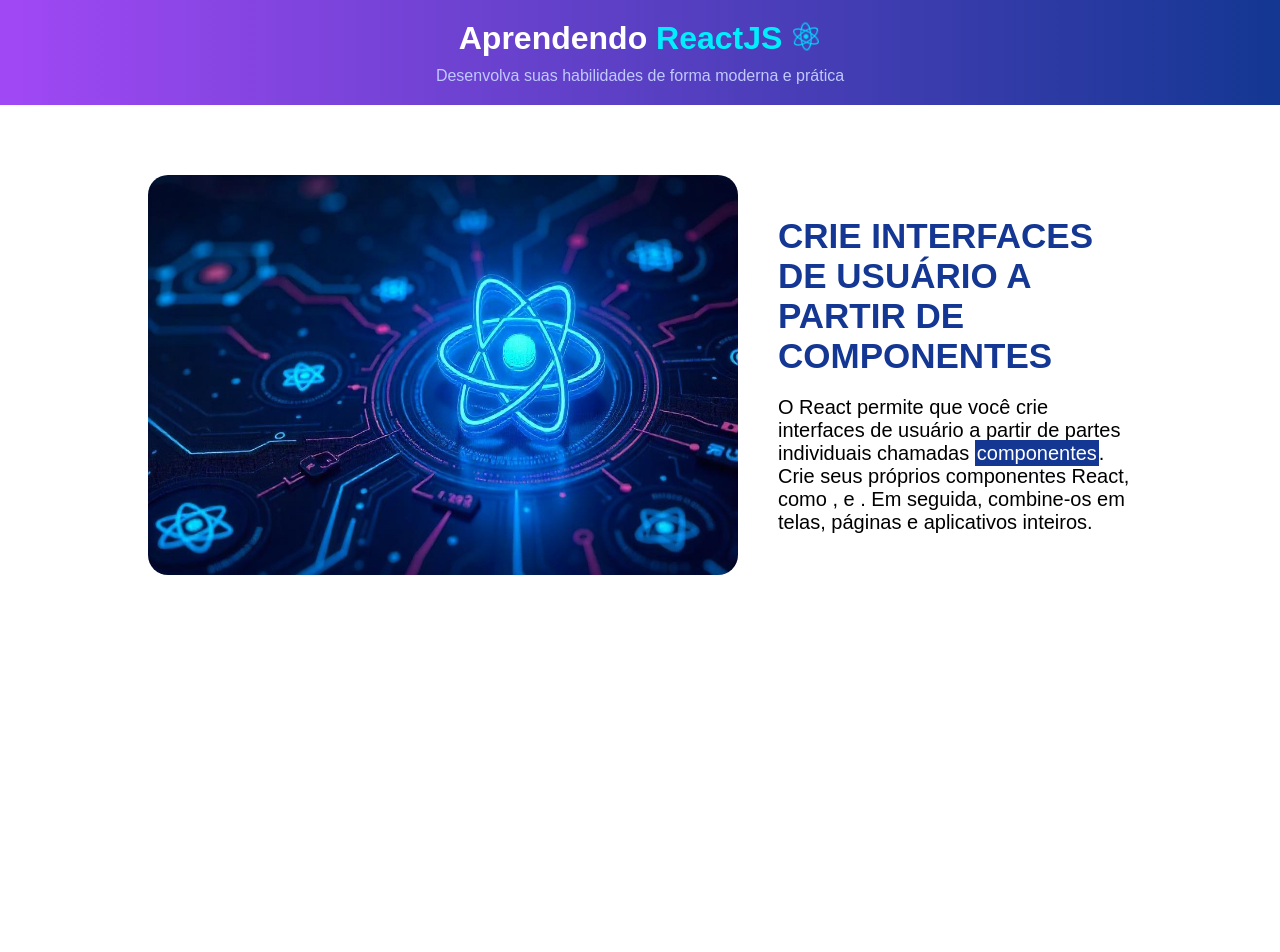
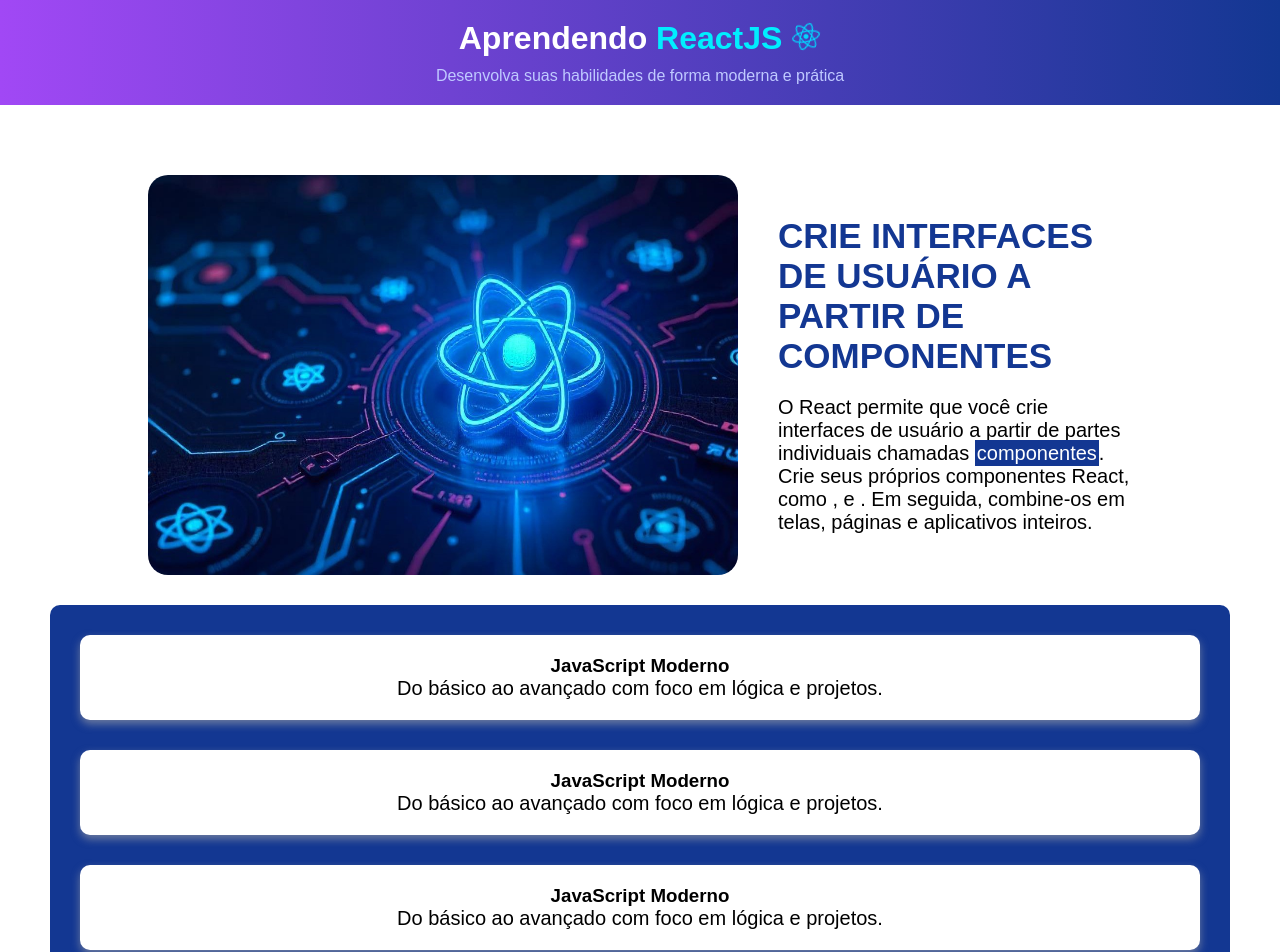
Before and after one commit to maridabrins/MD-Site-React, a React (Vite) app in the folder app/: page / in a window 1280 px wide. Shown: the top 952 px of the page. Before the commit the page ends 800 px from the top, so only its background shows below. Built offline with nearby package versions, Linux system fonts and the light colour scheme.

Commit message:
feat: adicionando o componente Card

```diff
--- /dev/null
+++ b/app/src/components/card/index.jsx
@@ -0,0 +1,12 @@
+
+
+const Card = () => {
+    return(
+        <div className="card">
+            <h3>JavaScript Moderno</h3>
+            <p>Do básico ao avançado com foco em lógica e projetos.</p>
+        </div>
+
+    )
+}
+export default Card
--- a/app/src/components/mainSection/index.jsx
+++ b/app/src/components/mainSection/index.jsx
@@ -18,7 +18,13 @@
             </div>
 
 
+            <div className="card-grid">
 
+                <Card/>
+                <Card/>
+                <Card/>
+
+            </div>
 
         </main>
 
```
Also changed, not shown: app/src/components/card/style.css (added).
